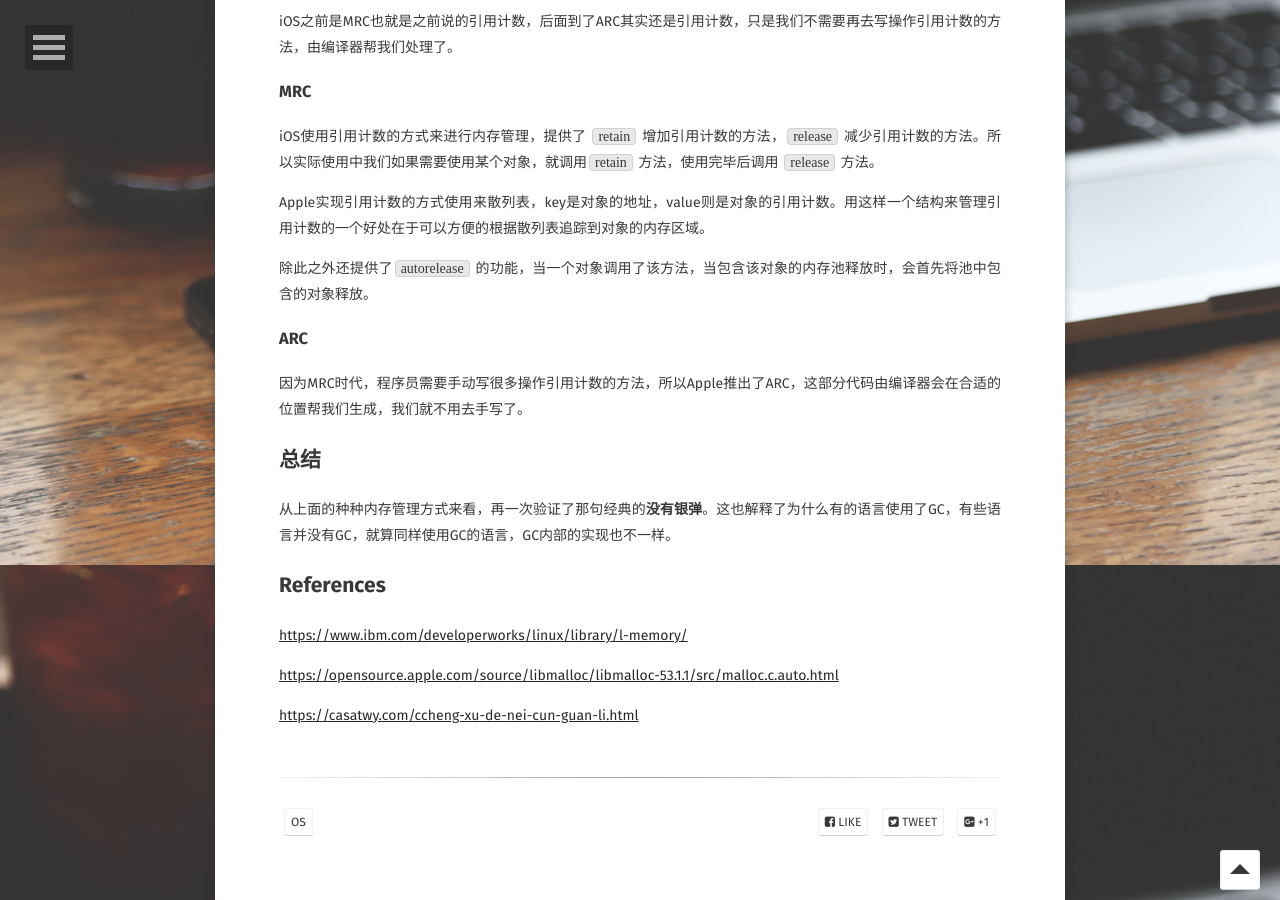
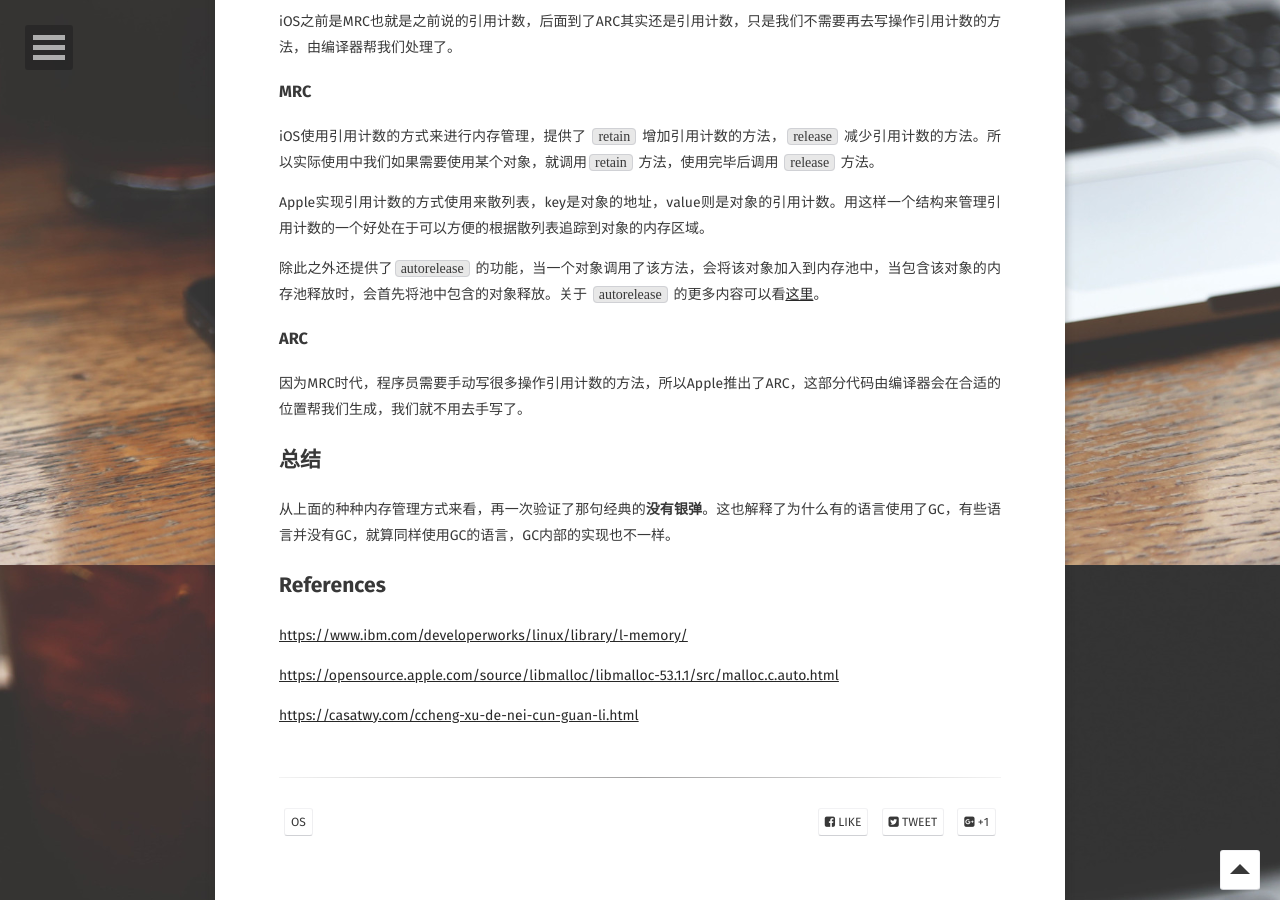
Before and after one commit to longjianjiang/longjianjiang.github.io, a Jekyll site: the page built from _posts/2019-03-22-memory-management.md, in a window 1280 px wide and 900 px high, scrolled down 3035 px. Built offline with Jekyll 4.4.1, drawn with Linux system fonts in a browser that asks for light colours; some web fonts are replaced; comment, search, counter and statistics services are not loaded.

Commit message:
Update(auto commit)

```diff
--- a/_posts/2019-03-22-memory-management.md
+++ b/_posts/2019-03-22-memory-management.md
@@ -98,7 +98,7 @@ iOS使用引用计数的方式来进行内存管理，提供了 `retain` 增加
 
 Apple实现引用计数的方式使用来散列表，key是对象的地址，value则是对象的引用计数。用这样一个结构来管理引用计数的一个好处在于可以方便的根据散列表追踪到对象的内存区域。
 
-除此之外还提供了`autorelease` 的功能，当一个对象调用了该方法，当包含该对象的内存池释放时，会首先将池中包含的对象释放。
+除此之外还提供了`autorelease` 的功能，当一个对象调用了该方法，会将该对象加入到内存池中，当包含该对象的内存池释放时，会首先将池中包含的对象释放。关于 `autorelease` 的更多内容可以看[这里](http://blog.sunnyxx.com/2014/10/15/behind-autorelease/)。
 
 ### ARC
 
```
